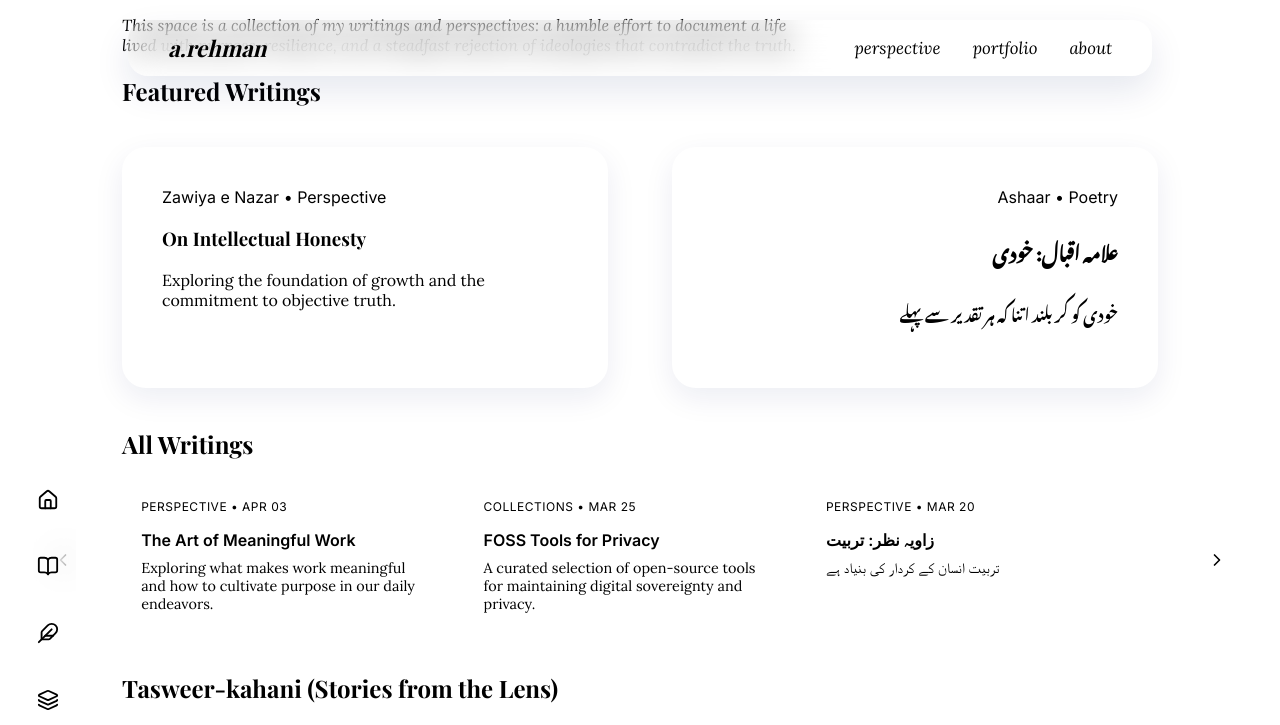
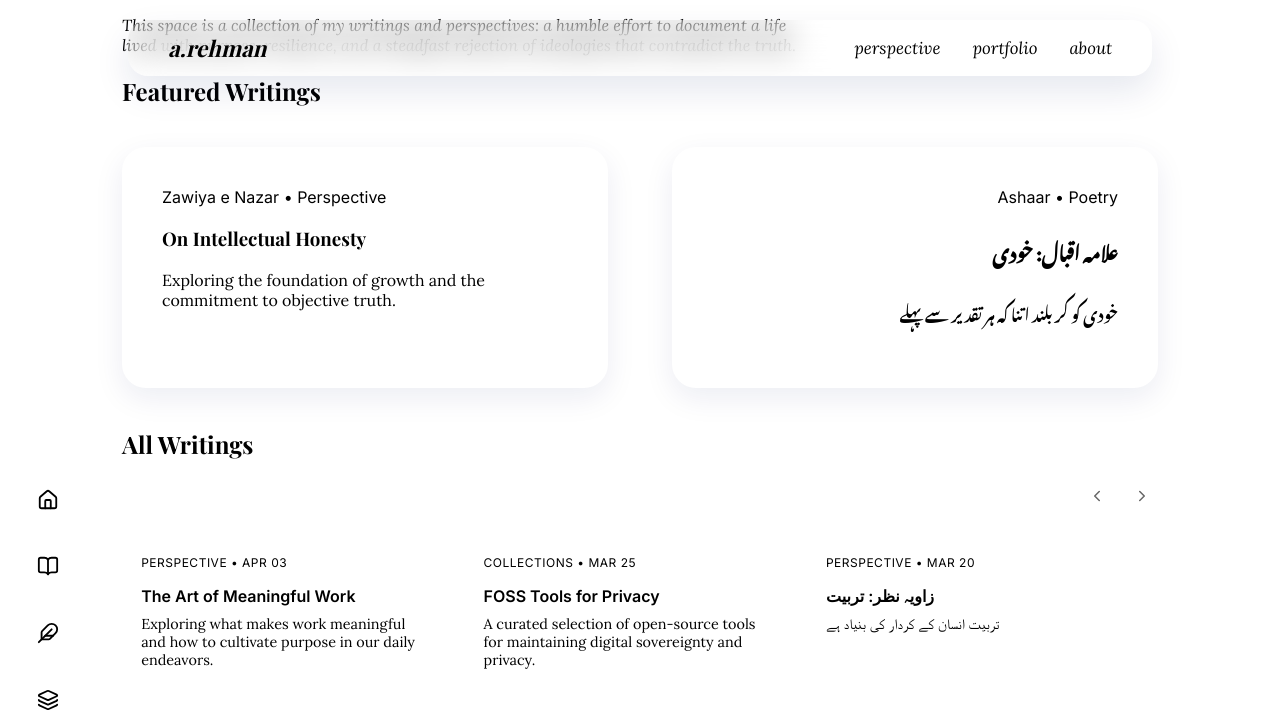
Before and after one commit to arehman-dev/arehman-dev.github.io, a Jekyll site: the page built from index.md, in a window 1280 px wide and 1400 px high, scrolled down 270 px. Shown: the top 725 px of the window. Built offline with Jekyll 4.4.1, drawn with Linux system fonts in a browser that asks for light colours; some web fonts are replaced.

Commit message:
v0.9g Feature: Move carousel navigation buttons inline with titles on the right, make subtle and smaller (32px with reduced opacity)

```diff
--- a/assets/css/style.css
+++ b/assets/css/style.css
@@ -317,6 +317,20 @@ html.dark body {
     padding: 0 1.5rem;
 }
 
+/* --- 10. CAROUSEL HEADER & CONTROLS --- */
+.carousel-header {
+    display: flex;
+    justify-content: flex-end;
+    align-items: center;
+    margin-bottom: 1.5rem;
+}
+
+.carousel-controls {
+    display: flex;
+    gap: 0.8rem;
+    align-items: center;
+}
+
 .carousel-track {
     display: flex;
     gap: 1.5rem;
@@ -371,34 +385,31 @@ html.dark body {
 }
 
 .carousel-nav {
-    position: absolute;
-    top: 50%;
-    transform: translateY(-50%);
-    width: 40px;
-    height: 40px;
-    background: var(--glass-bg);
+    width: 32px;
+    height: 32px;
+    background: transparent;
     border: 1px solid var(--card-border);
     border-radius: 50%;
     cursor: pointer;
     display: flex;
     align-items: center;
     justify-content: center;
-    transition: all 0.2s ease;
-    z-index: 10;
+    transition: all 0.3s ease;
+    opacity: 0.6;
+    color: var(--text-muted);
 }
 
 .carousel-nav:hover {
-    background: var(--accent);
+    opacity: 1;
+    background: var(--glass-bg);
     border-color: var(--accent);
-    color: white;
+    color: var(--accent);
 }
 
 .carousel-nav.prev {
-    left: -55px;
 }
 
 .carousel-nav.next {
-    right: -55px;
 }
 
 /* --- 11. COMMENTS SECTION --- */
--- a/index.md
+++ b/index.md
@@ -27,6 +27,17 @@ _This space is a collection of my writings and perspectives: a humble effort to
 
 ## All Writings
 
+<div class="carousel-header">
+  <div class="carousel-controls">
+    <button class="carousel-nav prev" title="Scroll left">
+      <i data-lucide="chevron-left" style="width: 18px; height: 18px;"></i>
+    </button>
+    <button class="carousel-nav next" title="Scroll right">
+      <i data-lucide="chevron-right" style="width: 18px; height: 18px;"></i>
+    </button>
+  </div>
+</div>
+
 <div class="posts-carousel">
   <div class="carousel-track">
     {% for post in site.posts limit: 10 %}
@@ -37,12 +48,6 @@ _This space is a collection of my writings and perspectives: a humble effort to
       </a>
     {% endfor %}
   </div>
-  <button class="carousel-nav prev" title="Scroll left">
-    <i data-lucide="chevron-left" style="width: 20px; height: 20px;"></i>
-  </button>
-  <button class="carousel-nav next" title="Scroll right">
-    <i data-lucide="chevron-right" style="width: 20px; height: 20px;"></i>
-  </button>
 </div>
 
 ## Tasweer-kahani (Stories from the Lens)
```
Also changed, not shown: collections/index.md (+11 -6 lines), perspective/index.md (+11 -6 lines), poetry/index.md (+11 -6 lines).
